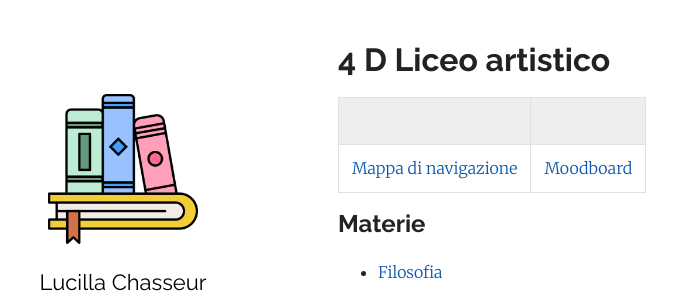
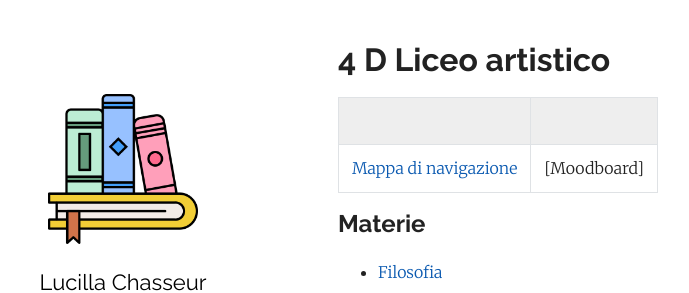
Before and after one commit to efemeridi/efemeridi.github.io, a Jekyll site: the page built from 4d_art.md, in a window 1280 px wide. Shown: the top 293 px of the page, without its empty margins (62-751 px from the left). Built offline with Jekyll 4.4.1, drawn with Linux system fonts in a browser that asks for light colours; our own code applies the rules of GitHub Pages for plain Markdown files; part of the change alters nothing that is shown.

```diff
--- a/4d_art.md
+++ b/4d_art.md
@@ -5,7 +5,7 @@ layout: page
 
 |||
 |---|---|
-|[Mappa di navigazione](materiali/4_D_art/mappa_di_navigazione_studenti_4_D.pdf)|[Moodboard](materiali/4_C_art/PROVA_D_OPERA_INIZIALE/moodboard/settembre/vista_moodboard.md)|
+|[Mappa di navigazione](materiali/4_D_art/mappa_di_navigazione_studenti_4_D.pdf)|[Moodboard]
 
 
 ## Materie
```
